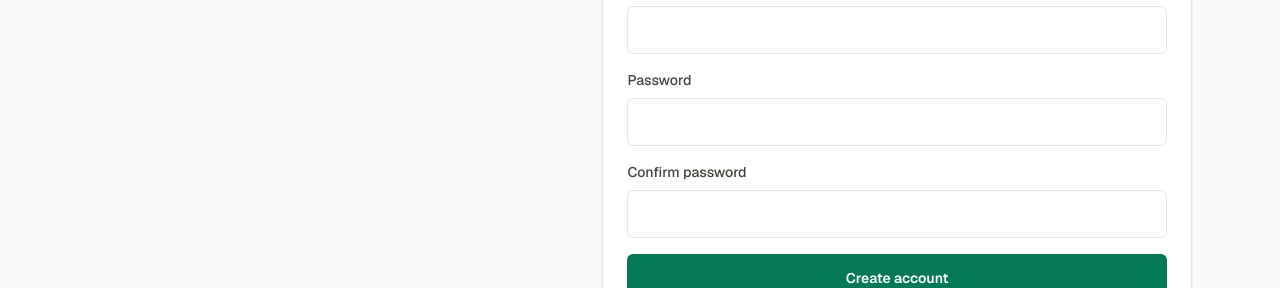
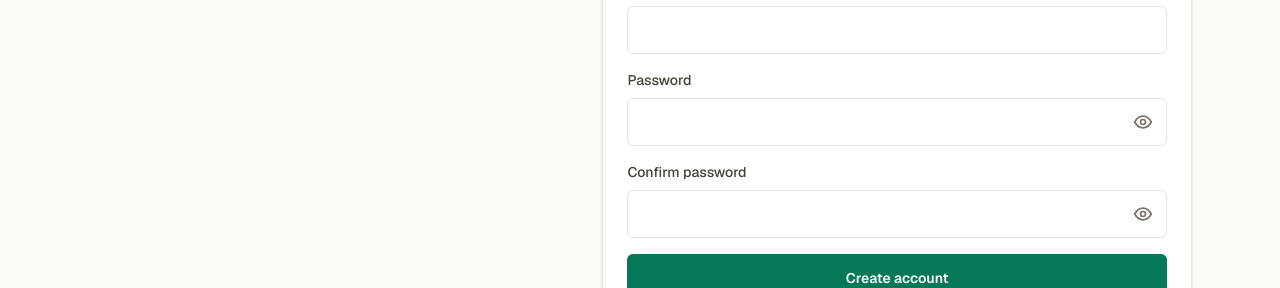
Before and after one commit to My-Real-Hub/MyRealHub, a Next.js app: page /signup in a window 1280 px wide. Shown: the part 276-564 px from the top of the page. Built offline with nearby package versions, Linux system fonts and the light colour scheme; no server answers.

Commit message:
Password View

```diff
--- a/components/auth/auth-forms.tsx
+++ b/components/auth/auth-forms.tsx
@@ -84,6 +84,96 @@ function StatusMessage({ status }: { status: FormStatus }) {
 
 function inputClassName(hasError: boolean) {
   return `${fieldClassName} ${hasError ? errorFieldClassName : ""}`;
+}
+
+function EyeIcon({ isVisible }: { isVisible: boolean }) {
+  if (isVisible) {
+    return (
+      <svg
+        aria-hidden="true"
+        className="h-5 w-5"
+        fill="none"
+        viewBox="0 0 24 24"
+        stroke="currentColor"
+        strokeLinecap="round"
+        strokeLinejoin="round"
+        strokeWidth="2"
+      >
+        <path d="M3 3l18 18" />
+        <path d="M10.6 10.6a2 2 0 0 0 2.8 2.8" />
+        <path d="M9.9 4.2A10.5 10.5 0 0 1 12 4c5 0 9 4.5 10 8a12.7 12.7 0 0 1-2.3 4.1" />
+        <path d="M6.6 6.6A12 12 0 0 0 2 12c1 3.5 5 8 10 8a10.8 10.8 0 0 0 4.2-.9" />
+      </svg>
+    );
+  }
+
+  return (
+    <svg
+      aria-hidden="true"
+      className="h-5 w-5"
+      fill="none"
+      viewBox="0 0 24 24"
+      stroke="currentColor"
+      strokeLinecap="round"
+      strokeLinejoin="round"
+      strokeWidth="2"
+    >
+      <path d="M2 12s4-7 10-7 10 7 10 7-4 7-10 7S2 12 2 12z" />
+      <circle cx="12" cy="12" r="3" />
+    </svg>
+  );
+}
+
+function PasswordField({
+  autoComplete,
+  errorMessage,
+  hasError,
+  id,
+  label,
+  minLength,
+  name,
+}: {
+  autoComplete: string;
+  errorMessage?: string;
+  hasError: boolean;
+  id: string;
+  label: string;
+  minLength?: number;
+  name: string;
+}) {
+  const [isVisible, setIsVisible] = useState(false);
+  const toggleLabel = `${isVisible ? "Hide" : "Show"} ${label.toLowerCase()}`;
+
+  return (
+    <div className="flex flex-col gap-2">
+      <label htmlFor={id} className="text-sm font-medium text-stone-700">
+        {label}
+      </label>
+      <div className="relative">
+        <input
+          id={id}
+          name={name}
+          type={isVisible ? "text" : "password"}
+          autoComplete={autoComplete}
+          minLength={minLength}
+          className={`${inputClassName(hasError)} w-full pr-12`}
+          aria-invalid={hasError}
+          required
+        />
+        <button
+          type="button"
+          className="absolute inset-y-1 right-1 inline-flex w-10 items-center justify-center rounded-md text-stone-500 transition hover:bg-stone-100 hover:text-stone-800 focus:outline-none focus:ring-4 focus:ring-emerald-100"
+          aria-label={toggleLabel}
+          aria-pressed={isVisible}
+          title={toggleLabel}
+          onClick={() => setIsVisible((currentValue) => !currentValue)}
+        >
+          <EyeIcon isVisible={isVisible} />
+        </button>
+      </div>
+      <FieldError message={errorMessage} />
+    </div>
+  );
 }
 
 function getAuthHref(
@@ -222,41 +312,25 @@ export function SignUpForm({
           <FieldError message={fieldErrors.email} />
         </label>
 
-        <label
-          htmlFor="signup-password"
-          className="flex flex-col gap-2 text-sm font-medium text-stone-700"
-        >
-          Password
-          <input
+        <PasswordField
           id="signup-password"
           name="password"
-            type="password"
+          label="Password"
           autoComplete="new-password"
           minLength={PASSWORD_MIN_LENGTH}
-            className={inputClassName(Boolean(fieldErrors.password))}
-            aria-invalid={Boolean(fieldErrors.password)}
-            required
+          hasError={Boolean(fieldErrors.password)}
+          errorMessage={fieldErrors.password}
         />
-          <FieldError message={fieldErrors.password} />
-        </label>
 
-        <label
-          htmlFor="signup-confirm-password"
-          className="flex flex-col gap-2 text-sm font-medium text-stone-700"
-        >
-          Confirm password
-          <input
+        <PasswordField
           id="signup-confirm-password"
           name="confirmPassword"
-            type="password"
+          label="Confirm password"
           autoComplete="new-password"
           minLength={PASSWORD_MIN_LENGTH}
-            className={inputClassName(Boolean(fieldErrors.confirmPassword))}
-            aria-invalid={Boolean(fieldErrors.confirmPassword)}
-            required
+          hasError={Boolean(fieldErrors.confirmPassword)}
+          errorMessage={fieldErrors.confirmPassword}
         />
-          <FieldError message={fieldErrors.confirmPassword} />
-        </label>
 
         <button type="submit" className={buttonClassName} disabled={isSubmitting}>
           {isSubmitting ? "Creating account..." : "Create account"}
@@ -356,22 +430,14 @@ export function LoginForm({ reason = null, redirectTo = null }: LoginFormProps)
           <FieldError message={fieldErrors.email} />
         </label>
 
-        <label
-          htmlFor="login-password"
-          className="flex flex-col gap-2 text-sm font-medium text-stone-700"
-        >
-          Password
-          <input
+        <PasswordField
           id="login-password"
           name="password"
-            type="password"
+          label="Password"
           autoComplete="current-password"
-            className={inputClassName(Boolean(fieldErrors.password))}
-            aria-invalid={Boolean(fieldErrors.password)}
-            required
+          hasError={Boolean(fieldErrors.password)}
+          errorMessage={fieldErrors.password}
         />
-          <FieldError message={fieldErrors.password} />
-        </label>
 
         <div className="flex flex-col gap-3 sm:flex-row sm:items-center sm:justify-between">
           <Link href="/forgot-password" className="text-sm font-semibold text-emerald-800">
```
Lines whose indentation alone changed are shown as unchanged.
